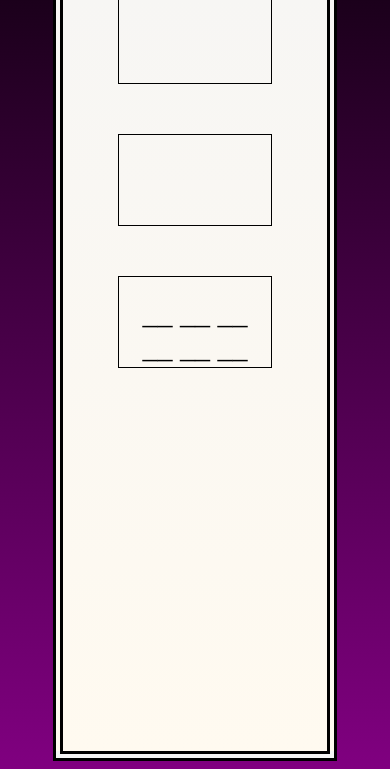
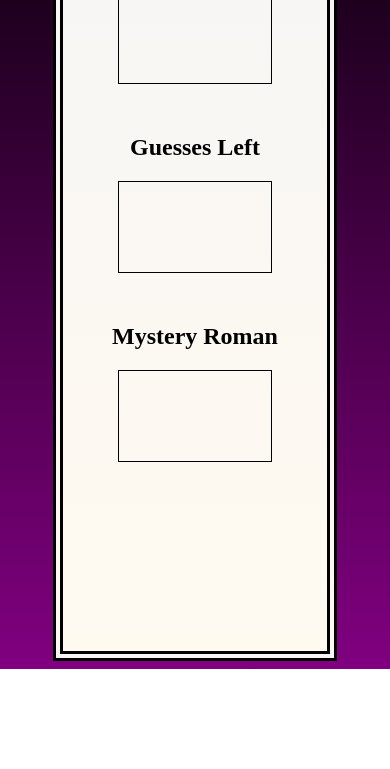
Before and after one commit to jackdixonryan/Word-Guess-Game, a plain HTML site: page index.html in a window 390 px wide. Shown: the part 207-976 px from the top of the page. After the commit the page ends 876 px from the top, so only its background shows below. Drawn offline with nearby package versions, Linux system fonts and the light colour scheme; a web font is replaced by a local one.

Commit message:
Trying to tweak the pprogram that it might run however many times the user wants. Runs very well, exactly once.

```diff
--- a/assets/css/style.css
+++ b/assets/css/style.css
@@ -10,12 +10,12 @@
     border: 10px double black;
     width: 60%;
     margin: auto;
-    height: 900px;
+    height: 1050px;
     background: linear-gradient(whitesmoke, floralwhite);
     padding: 20px;
 }
 
-h1 {
+h1, h2 {
     text-align: center;
 }
 
@@ -58,3 +58,13 @@
     margin: auto;
     margin-bottom: 50px;
 }
+
+@media screen and (max-width: 650px) {
+    #mystery-word, #guesses-so-far, #message {
+        font-size: 20px;
+    }
+
+    #game {
+        height: 800px;
+    }
+}
--- a/assets/javascript/game2.js
+++ b/assets/javascript/game2.js
@@ -14,6 +14,12 @@
                 "nerva",
                 "trajan",
                 ];
+
+var wins = 0;
+
+console.log("Wins:", wins, "Losses:", losses);
+
+function hangmanGame(randomWord) {
 
     var computerChoice = wordList[Math.floor(Math.random() * wordList.length)];
 
@@ -43,11 +49,13 @@
     var mysteryWord = maskWord(computerChoice);
     var lettersLeft = mysteryWord.length - 1;
 
-var guessedLetters = document.getElementById("guesses-so-far");
     var guessList = [];
 
     //@onkeyup, a function begins.
     document.onkeyup = function(event) {
+        document.getElementById("guesses-so-far").innerHTML = ( 9 - guessList.length);
+
+        $("#message").text("");
         var letter = event.key.toLowerCase();
         //right away, if the entry is not a single char, invalid alert.
         if (letter.length > 1 || guessList.includes(letter)) {
@@ -58,7 +66,6 @@
             //if the user has guessed fewer than 10 times...
             if (guessList.length < 10) {
                 //displays the letters they've guessed (W/Repeats)
-            guessedLetters.append(" " + letter + " ");
                 guessList.push(letter);
                 console.log(guessList);
 
@@ -86,13 +93,11 @@
                             console.log("n");
                         }
                     }
-
                 //Once there are no letters left in the word, end the game.
                 } else {
                     $("#mystery-word").text(answer.join(" "));
                     $("#message").text("You guessed the Roman!");
                     document.getElementById("image").src = "https://thumbs.dreamstime.com/b/statue-trajan-london-uk-bronze-roman-emperor-england-europe-33559147.jpg"
-
                     //sets guessList to 10 automatically just to prevent the user from continuing to guess once the word is fully populated.
                     guessList = 10;
                 }
@@ -104,5 +109,5 @@
             }
         }
     }
-
-//BUG ALPHA: Now the game runs in the browser, BUT it runs one beat too long. Again.
+    console.log("WINS:", wins, "LOSSES", losses);
+}
--- a/index.html
+++ b/index.html
@@ -3,7 +3,7 @@
 <head>
     <meta charset="utf-8" />
     <meta http-equiv="X-UA-Compatible" content="IE=edge">
-    <title>Don't Dodge the Hangman's Noose</title>
+    <title>Ides of March</title>
     <meta name="viewport" content="width=device-width, initial-scale=1">
     <link rel="stylesheet" type="text/css" media="screen" href="assets/css/style.css" />
     <link href="https://fonts.googleapis.com/css?family=Bungee+Inline|IM+Fell+French+Canon+SC" rel="stylesheet">
@@ -18,7 +18,9 @@
         <h1>Ides Of March</h1>
         <img id= "image" src="https://cdn.britannica.com/700x450/11/196711-004-094BB97D.jpg">
         <p id="message"></p>
+        <h2>Guesses Left</h2>
         <p id="guesses-so-far"></p>
+        <h2>Mystery Roman</h2>
         <p id="mystery-word"></p>
     </div>
     <script src="assets/javascript/game2.js"></script>
```
Lines whose indentation alone changed are shown as unchanged.
